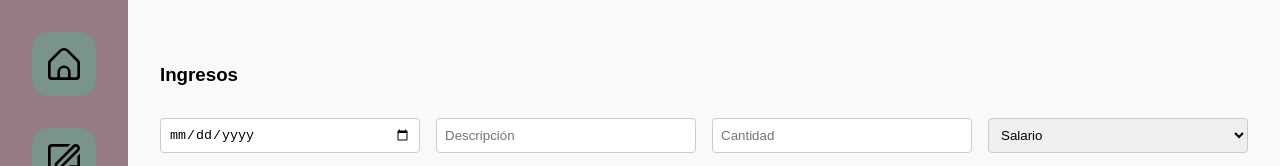
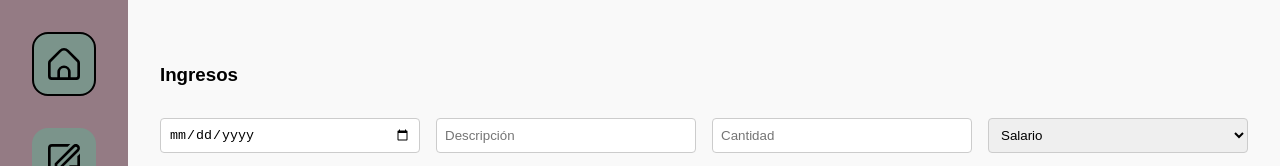
Before and after one commit to PinkBlure/finanzas, a plain HTML site: page src/pages/balance.html in a window 1280 px wide. In both pictures the pointer is over the link 64 px from the left and 64 px from the top of the page. Shown: the top 166 px of the page. Drawn offline with Linux system fonts and the light colour scheme.

Commit message:
Changed hover

```diff
--- a/src/styles/balance.css
+++ b/src/styles/balance.css
@@ -38,6 +38,10 @@ body {
   text-decoration: none;
   margin-bottom: 2rem;
   cursor:pointer;
+}
+
+.sidebar-btn:hover {
+  border: 2px solid black;
 }
 
 .sidebar-icon {
--- a/src/styles/home.css
+++ b/src/styles/home.css
@@ -45,15 +45,7 @@ body {
 }
 
 .sidebar-btn:hover {
-  width: 4rem;
-  height: 4rem;
-  background-color: #5564eb;
-  border-radius: 100%;
-  display: flex;
-  justify-content: center;
-  align-items: center;
-  text-decoration: none;
-  margin-bottom: 2rem;
+  border: 2px solid black;
 }
 
 .sidebar-icon {
```
